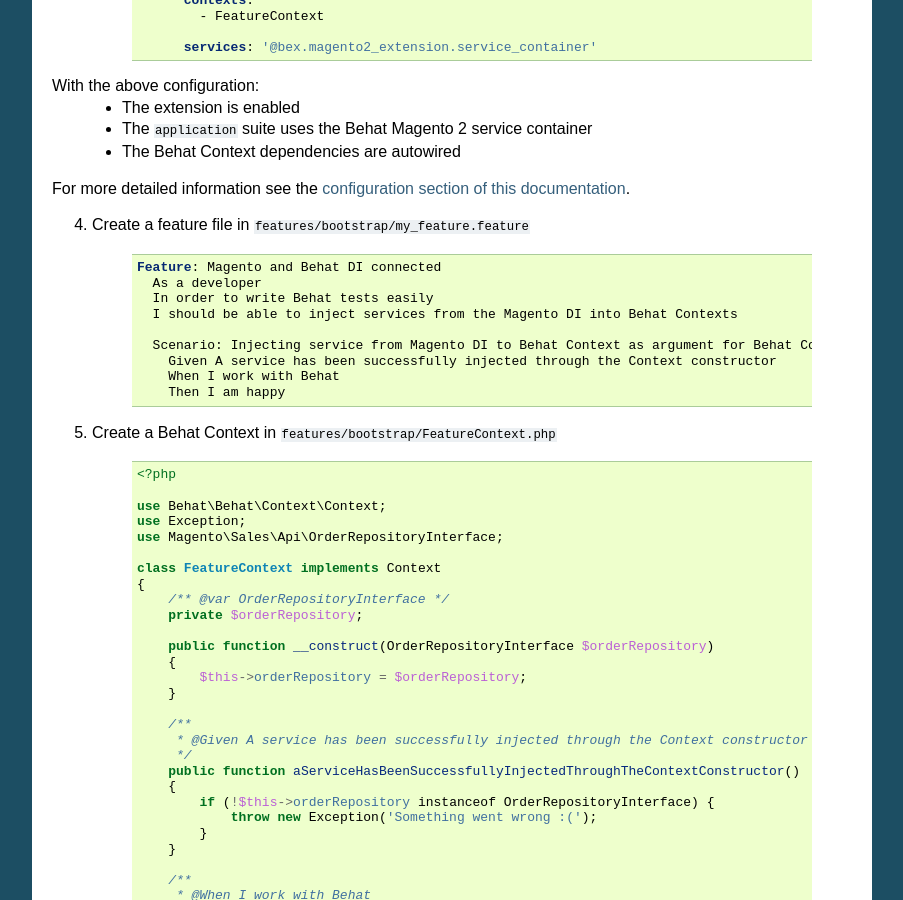
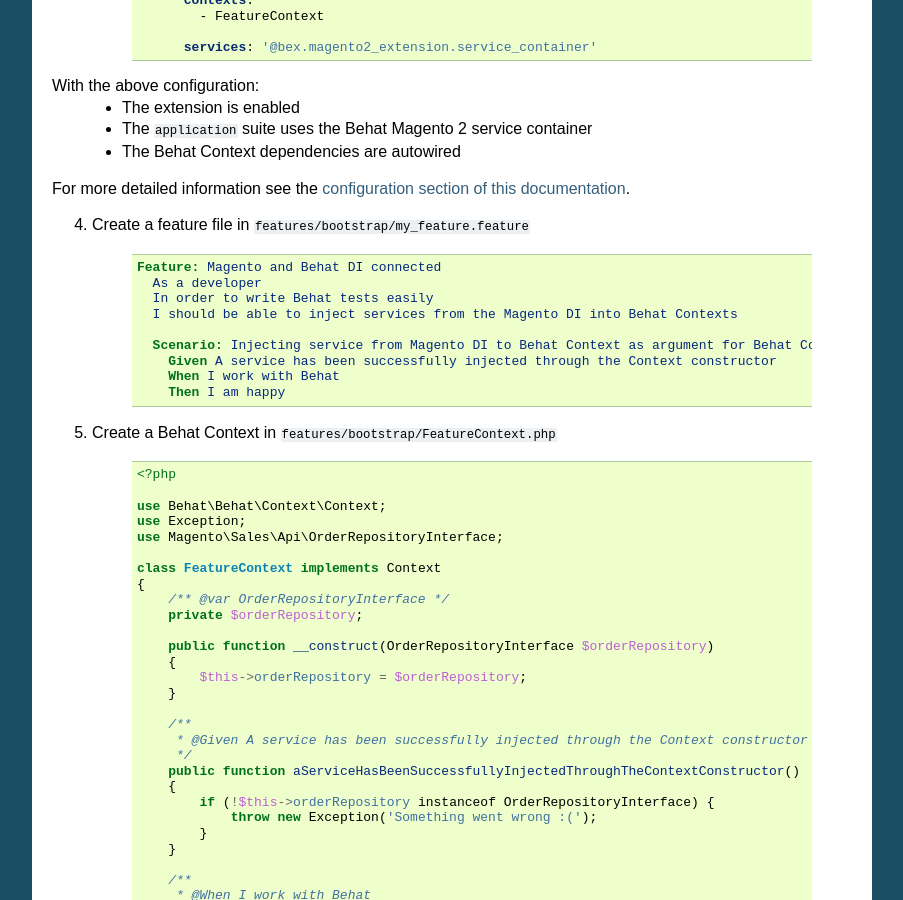
Before and after one commit to tkotosz/BehatMagento2Extension, a Sphinx documentation site: the page built from docs/guide/quickstart.rst, in a window 1280 px wide and 900 px high, scrolled down 503 px. Shown: the whole window, without its empty margins (198-1101 px from the left). Built offline with Sphinx 7.4.7, drawn with Linux system fonts in a browser that asks for light colours.

Commit message:
update docs

```diff
--- a/docs/guide/quickstart.rst
+++ b/docs/guide/quickstart.rst
@@ -43,7 +43,7 @@
 
 4. Create a feature file in ``features/bootstrap/my_feature.feature``
 
-    .. code-block:: yaml
+    .. code-block:: gherkin
 
         Feature: Magento and Behat DI connected
           As a developer
```
